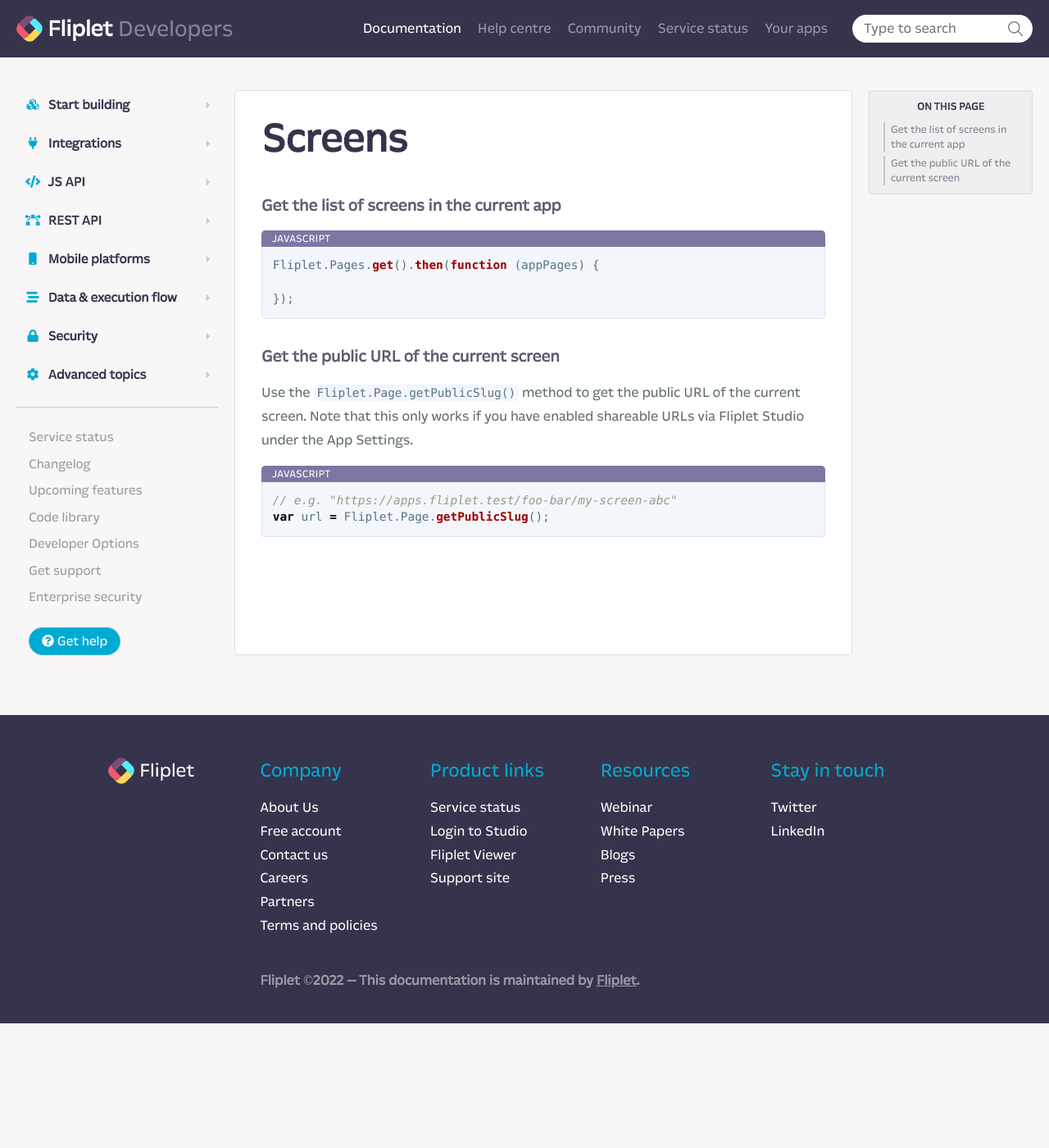
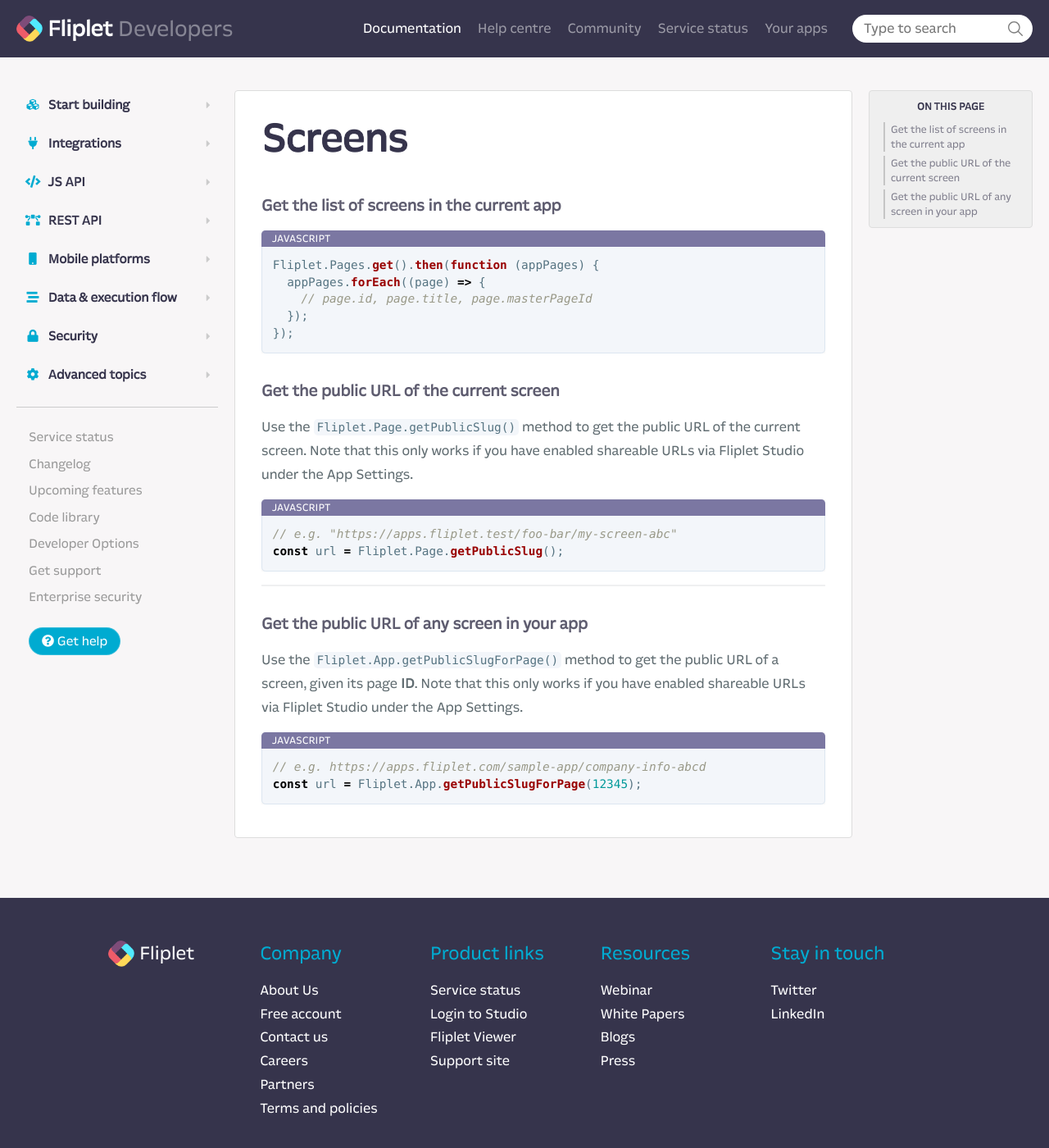
Before and after one commit to Fliplet/fliplet-cli, a Jekyll site: the page built from docs/API/core/screens.md, in a window 1280 px wide and 1400 px high. Shown: the whole window at 82% size. Built offline with Jekyll 4.4.1, drawn with Linux system fonts in a browser that asks for light colours; nearby versions of some CDN libraries; our own code applies the rules of GitHub Pages for plain Markdown files; library files that are not in the unit come from our copies; comment, search, counter and statistics services are not loaded; a style sheet for code colours, icons or effects is not loaded.

Commit message:
docs update

````diff
--- a/docs/API/core/screens.md
+++ b/docs/API/core/screens.md
@@ -4,7 +4,9 @@
 
 ```js
 Fliplet.Pages.get().then(function (appPages) {
-
+  appPages.forEach((page) => {
+    // page.id, page.title, page.masterPageId
+  });
 });
 ```
 
@@ -14,5 +16,16 @@
 
 ```js
 // e.g. "https://apps.fliplet.test/foo-bar/my-screen-abc"
-var url = Fliplet.Page.getPublicSlug();
+const url = Fliplet.Page.getPublicSlug();
 ```
+
+---
+
+### Get the public URL of any screen in your app
+
+Use the `Fliplet.App.getPublicSlugForPage()` method to get the public URL of a screen, given its page **ID**. Note that this only works if you have enabled shareable URLs via Fliplet Studio under the App Settings.
+
+```js
+// e.g. https://apps.fliplet.com/sample-app/company-info-abcd
+const url = Fliplet.App.getPublicSlugForPage(12345);
+```
````
